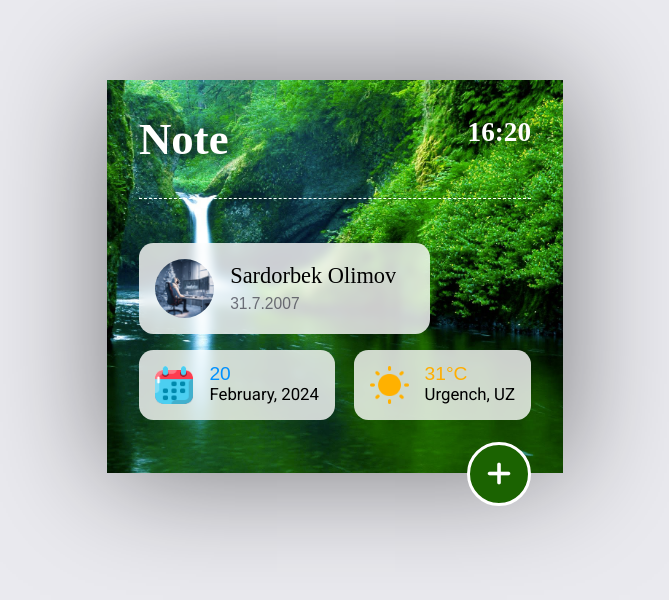
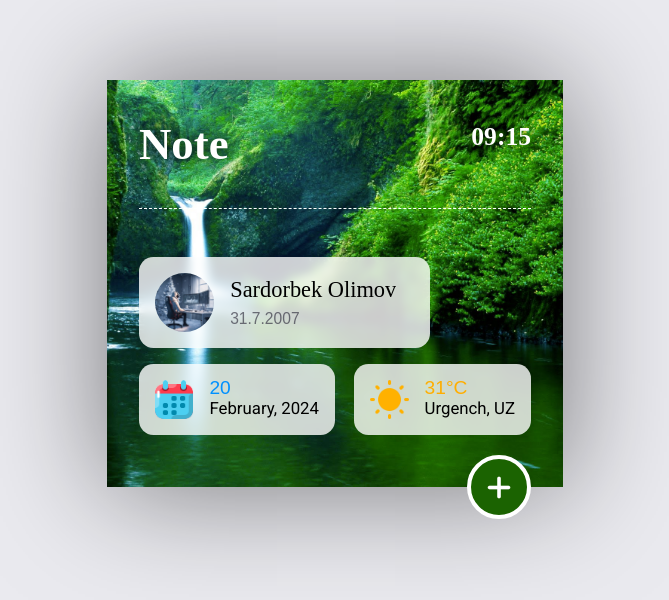
Before and after one commit to Sardorbek0731/TypeScript---Todo, a React (Vite) app: page / in a window 1280 px wide. Shown: the top 600 px of the page, without its empty margins (305-974 px from the left). Built offline with nearby package versions, Linux system fonts and the light colour scheme; a web font is replaced by a local one.

Commit message:
repaired clock

```diff
--- a/src/components/time/Time.css
+++ b/src/components/time/Time.css
@@ -1,6 +1,6 @@
 .time {
-  margin-bottom: 2.7rem;
-  padding-bottom: 2.7rem;
+  margin-bottom: 3rem;
+  padding-bottom: 3rem;
   border-bottom: 1px dashed white;
 }
 
@@ -13,8 +13,8 @@
 }
 
 .time h3 {
-  font-size: 1.7rem;
-  line-height: 1.2rem;
+  font-size: 1.6rem;
+  line-height: 1.1rem;
   color: white;
   text-shadow: 0 0 1rem black;
   font-family: var(--user-fontFamily);
--- a/src/components/time/Time.tsx
+++ b/src/components/time/Time.tsx
@@ -1,13 +1,43 @@
 // CSS
 import "./Time.css";
 
+// Hooks
+import { useState } from "react";
+
 function Time(): JSX.Element {
+  let time: string = `${
+    new Date().getHours() >= 10
+      ? new Date().getHours()
+      : "0" + new Date().getHours()
+  }:${
+    new Date().getMinutes() >= 10
+      ? new Date().getMinutes()
+      : "0" + new Date().getMinutes()
+  }`;
+
+  const [clock, setClock] = useState<string>(time);
+
+  const updateTime = (): void => {
+    time = `${
+      new Date().getHours() >= 10
+        ? new Date().getHours()
+        : "0" + new Date().getHours()
+    }:${
+      new Date().getMinutes() >= 10
+        ? new Date().getMinutes()
+        : "0" + new Date().getMinutes()
+    }`;
+    setClock(time);
+  };
+
+  setInterval(updateTime, 1000);
+
   return (
     <div className="time flex justifyBetween wp-100">
       <div className="title">
         <h1>Note</h1>
       </div>
-      <h3>16:20</h3>
+      <h3>{clock}</h3>
     </div>
   );
 }
--- a/src/components/todo/Todos.css
+++ b/src/components/todo/Todos.css
@@ -3,10 +3,10 @@
   width: 28.5rem;
   margin-top: 5rem;
   box-shadow: 0 0 7rem rgba(0, 0, 0, 0.5);
-  padding: 2.7rem 2rem 0 2rem;
+  padding: 3rem 2rem 0 2rem;
   background: url("../../assets/images/nature/nature.jpg") top center no-repeat;
   background-color: #ffffff;
-  background-size: auto 24.6rem;
+  background-size: auto 25.45rem;
 }
 
 .row {
@@ -52,11 +52,11 @@
   width: 4rem;
   height: 4rem;
   border-radius: 50%;
-  border: 3px solid white;
+  border: 4px solid white;
   cursor: pointer;
   outline: none;
   background-color: #1b6301;
-  top: 22.6rem;
+  top: 23.45rem;
   transition: all 0.5s;
   transform: rotate(0);
 }
```
